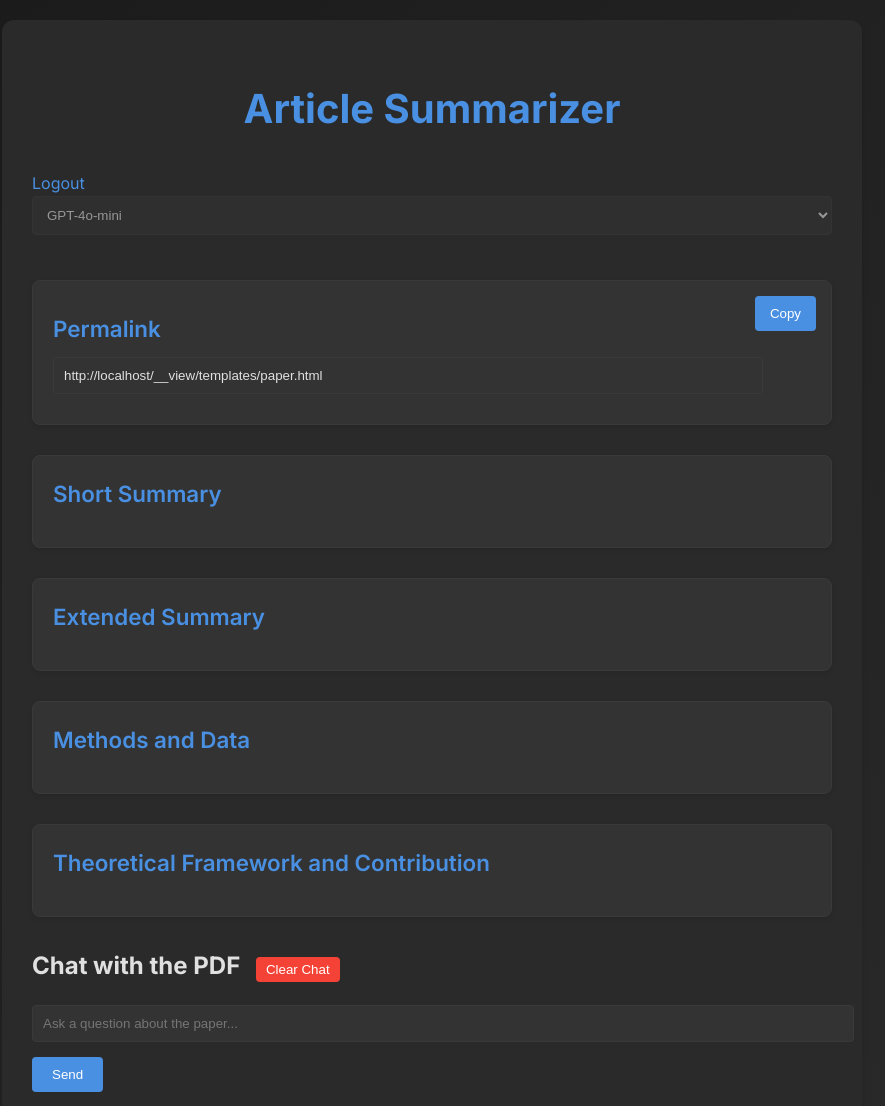
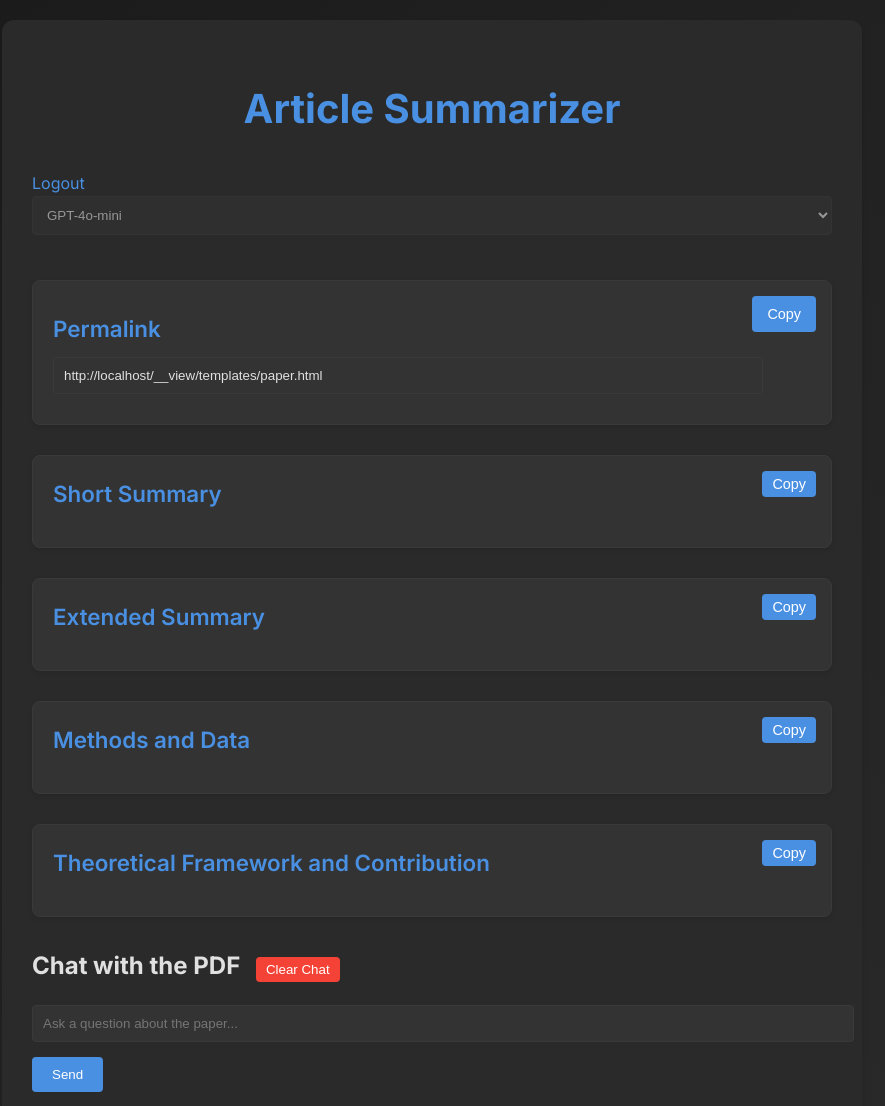
Before and after one commit to tcspears/article_summaries, a Flask app: template templates/paper.html in a window 1280 px wide. Shown: the top 1106 px of the page, without its empty margins (208-1093 px from the left). Run offline with Flask 3, Linux system fonts and the light colour scheme; the template is opened without the code that fills it, so the values that code supplies are empty; parts of the project's set-up code (start-up, migrations or seed data) failed here and were passed over.

Commit message:
Re-added copy buttons

```diff
--- a/static/css/style.css
+++ b/static/css/style.css
@@ -139,6 +139,8 @@ button:hover {
     position: absolute;
     top: 15px;
     right: 15px;
+    padding: 5px 10px;
+    font-size: 0.9em;
 }
 
 .filename {
--- a/templates/paper.html
+++ b/templates/paper.html
@@ -33,18 +33,22 @@
         <div id="shortSummary" class="summary">
             <h2>Short Summary</h2>
             {{ short_summary }}
+            <button onclick="copySummary('shortSummary')" class="copy-btn">Copy</button>
         </div>
         <div id="extendedSummary" class="summary">
             <h2>Extended Summary</h2>
             {{ extended_summary }}
+            <button onclick="copySummary('extendedSummary')" class="copy-btn">Copy</button>
         </div>
         <div id="methodsDiscussion" class="summary">
             <h2>Methods and Data</h2>
             {{ methods_discussion }}
+            <button onclick="copySummary('methodsDiscussion')" class="copy-btn">Copy</button>
         </div>
         <div id="theoryDiscussion" class="summary">
             <h2>Theoretical Framework and Contribution</h2>
             {{ theory_discussion }}
+            <button onclick="copySummary('theoryDiscussion')" class="copy-btn">Copy</button>
         </div>
 
         <div id="chatInterface">
@@ -129,6 +133,15 @@
             document.execCommand("copy");
             alert("Permalink copied to clipboard!");
         }
+
+        function copySummary(id) {
+            const summaryText = document.getElementById(id).querySelector('.summary-content').innerText;
+            navigator.clipboard.writeText(summaryText).then(function() {
+                alert('Summary copied to clipboard!');
+            }, function(err) {
+                console.error('Could not copy text: ', err);
+            });
+        }
     </script>
 </body>
 </html>
```
